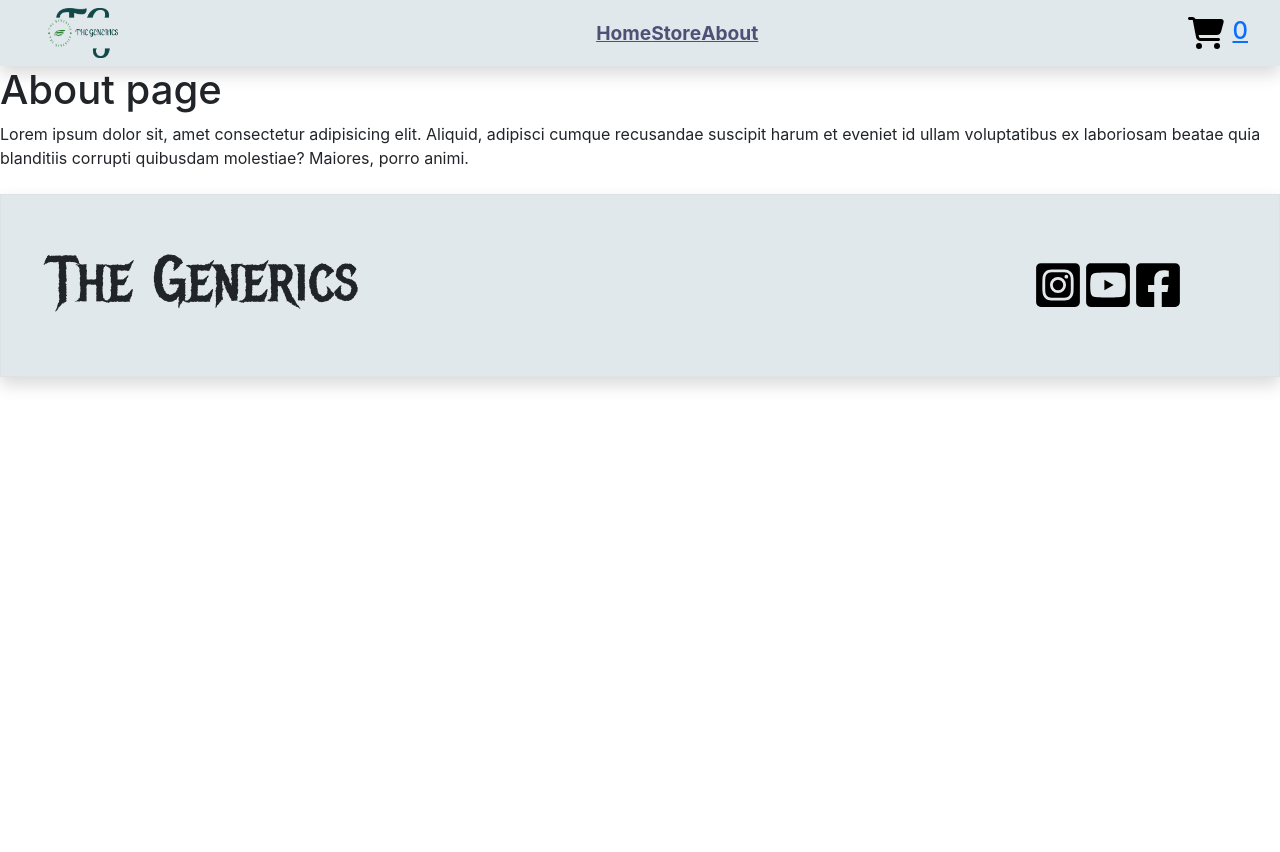
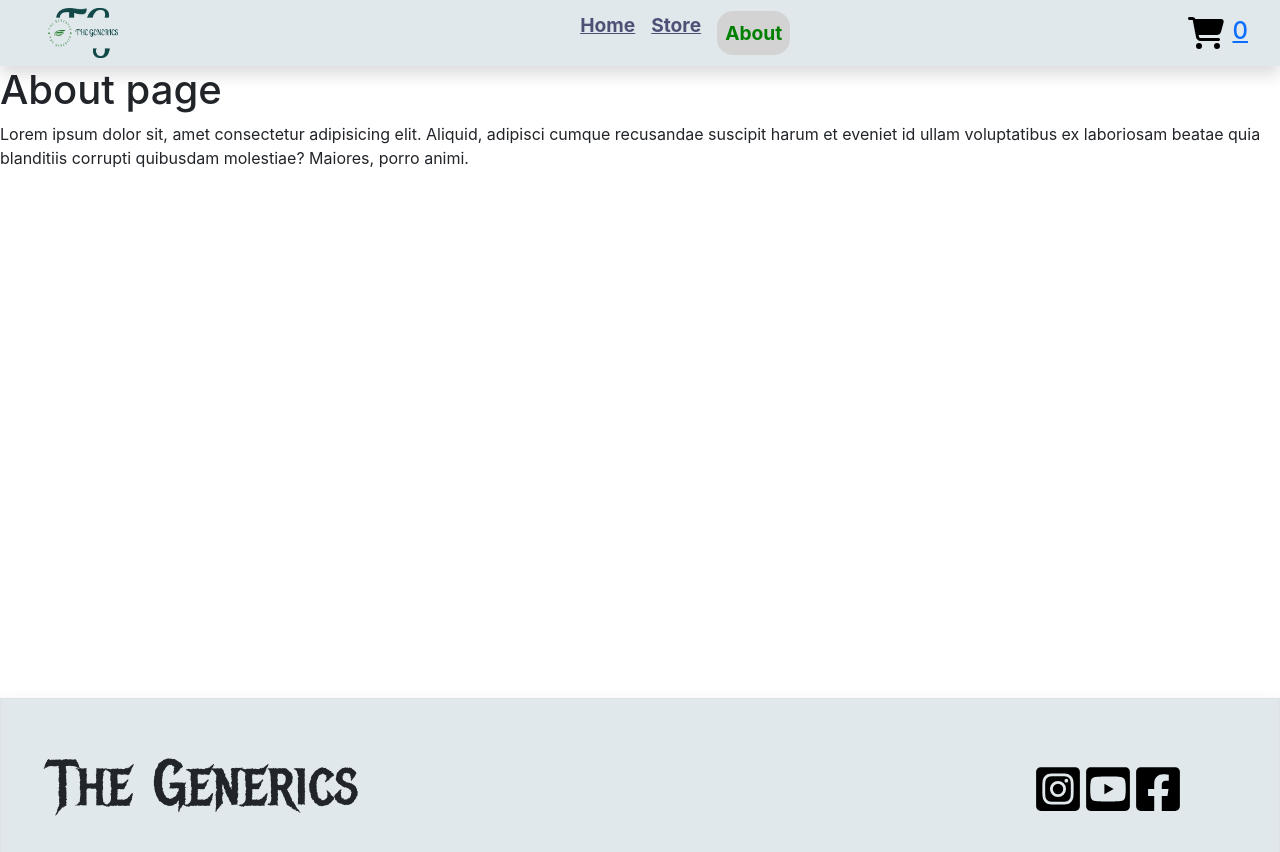
Before and after one commit to Hyper-terminal/eCommerce, a React (Create React App) app: page /about in a window 1280 px wide. Shown: the top 852 px of the page. Before the commit the page ends 800 px from the top, so only its background shows below. Built offline with nearby package versions, Linux system fonts and the light colour scheme.

Commit message:
loading spinner added

```diff
--- a/src/App.js
+++ b/src/App.js
@@ -10,6 +10,7 @@ import Cart from "./components/Cart/Cart";
 
 const App = () => {
     return (
+        <>
             <CartProvider>
                 <Header />
                 <Route path="/shopping_cart">
@@ -26,6 +27,7 @@ const App = () => {
                 </Route>{" "}
                 <Footer />
             </CartProvider>
+        </>
     );
 };
 
--- a/src/components/Layout/Footer/Footer.js
+++ b/src/components/Layout/Footer/Footer.js
@@ -7,7 +7,7 @@ import facebook from "../../../assets/icons/facebook.svg";
 const Footer = () => {
     return (
         <footer
-      className={`d-flex w-100 mt-4 flex-row align-items-center justify-content-between p-5 shadow border ${classes.footer}`}
+            className={`d-flex w-100  flex-row align-items-center justify-content-between p-5 shadow border ${classes.footer}`}
         >
             <h1>The Generics</h1>
             <div className="d-flex me-5">
--- a/src/components/Layout/Header/Header.js
+++ b/src/components/Layout/Header/Header.js
@@ -28,17 +28,30 @@ const Header = () => {
                     />
                 </div>
                 <Nav className="ms-5">
-                    <NavLink to="/home" className={classes.header__link}>
+                    <NavLink
+                        to="/home"
+                        activeClassName={classes.header__link_active}
+                        className={classes.header__link}
+                    >
                         Home
                     </NavLink>
-                    <NavLink to="/store" className={classes.header__link}>
+                    <NavLink
+                        activeClassName={classes.header__link_active}
+                        to="/store"
+                        className={classes.header__link}
+                    >
                         Store
                     </NavLink>
-                    <NavLink to="/about" className={classes.header__link}>
+                    <NavLink
+                        activeClassName={classes.header__link_active}
+                        to="/about"
+                        className={classes.header__link}
+                    >
                         About
                     </NavLink>
                 </Nav>
                 <NavLink
+                    activeClassName={classes.header__link_active}
                     to="/shopping_cart"
                     style={{ height: "2rem" }}
                     className={`d-flex ${classes.cartIcon}`}
--- a/src/components/Layout/Header/Header.module.css
+++ b/src/components/Layout/Header/Header.module.css
@@ -6,15 +6,23 @@
     color: #4c5175;
     font-weight: bold;
     font-size: 1.2rem;
+    margin-left: 1rem;
     transition: all 0.3s ease-in-out;
+}
+
+.header__link:active,
+.header__link_active {
+    text-decoration: none;
+    color: green;
+    background-color: lightgray;
+    border-radius: 1rem;
+    padding: 0.5rem;
 }
 
 .header__link:hover {
     color: black;
     transform: scale(1.1);
 }
-
-
 
 .cartIcon {
     margin-right: 2rem;
@@ -24,5 +32,5 @@
 
 .cartIcon:hover {
     border: 0.01px solid #bce7d9;
-    box-shadow: 0 .5rem 1rem rgba(black, .15);
+    box-shadow: 0 0.5rem 1rem rgba(black, 0.15);
 }
--- a/src/components/Products/Products.js
+++ b/src/components/Products/Products.js
@@ -1,7 +1,9 @@
-import React from "react";
+import React, { useState } from "react";
 import ProductItem from "./ProductItem";
 import Col from "react-bootstrap/Col";
 import Row from "react-bootstrap/Row";
+import { Button } from "react-bootstrap";
+import Loader from "../UI/Loader";
 
 const productsArr = [
     {
@@ -42,16 +44,27 @@ const productsArr = [
 ];
 
 const Products = () => {
+    const [isLoading, setIsLoading] = useState(false);
+
     const fetchMoviesHandler = async () => {
-        const responsePromise = await fetch("https://swapi.dev/api/films");
-        const response = await responsePromise.json();
-        console.log(response);
+        setIsLoading(true);
+        await fetch("https://swapi.dev/api/films");
+
+        setIsLoading(false);
     };
 
-    fetchMoviesHandler();
+    const spinnerHandler = () => {
+        setIsLoading(false);
+    };
 
     return (
         <>
+            {isLoading && (
+                <div onClick={spinnerHandler}>
+                    <Loader />
+                </div>
+            )}
+            <Button onClick={fetchMoviesHandler}>Fetch Movies</Button>
             <h3
                 style={{ fontFamily: "Metal Mania" }}
                 className="text-center fw-bold fs-1 mt-4 mb-4"
--- /dev/null
+++ b/src/components/UI/Loader.js
@@ -0,0 +1,24 @@
+import React from "react";
+import { Spinner, Button } from "react-bootstrap";
+import classes from "./Loader.module.css";
+
+const Loader = () => {
+    return (
+        <>
+            <div className={classes.overlay}>
+                <Button className={classes.spinner} variant="success" disabled>
+                    <Spinner
+                        as="span"
+                        animation="grow"
+                        size="sm"
+                        role="status"
+                        aria-hidden="true"
+                    />
+                    Loading...
+                </Button>
+            </div>
+        </>
+    );
+};
+
+export default Loader;
--- /dev/null
+++ b/src/components/UI/Loader.module.css
@@ -0,0 +1,19 @@
+.overlay {
+    position: fixed;
+    top: 0;
+    bottom: 0;
+    left: 0;
+    right: 0;
+    height: 100%;
+    width: 100%;
+    background-color: rgba(0, 0, 0, 0.9);
+    z-index: 5;
+    scroll-behavior: smooth;
+}
+
+.spinner {
+    position: absolute;
+    top: 45%;
+    left: 45%;
+    z-index: 7;
+}
```
Also changed, not shown: src/components/UI/Card/Card.js (added, +7 -0 lines). Lines whose indentation alone changed are shown as unchanged.
